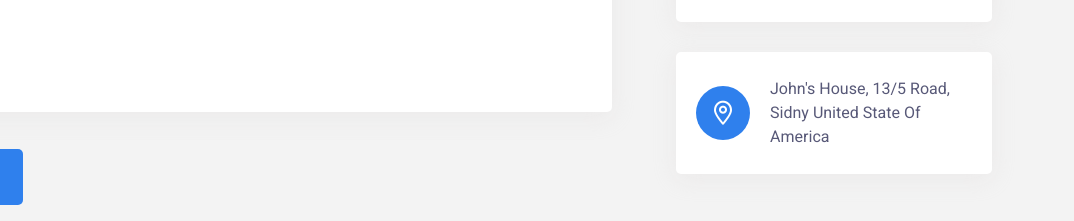
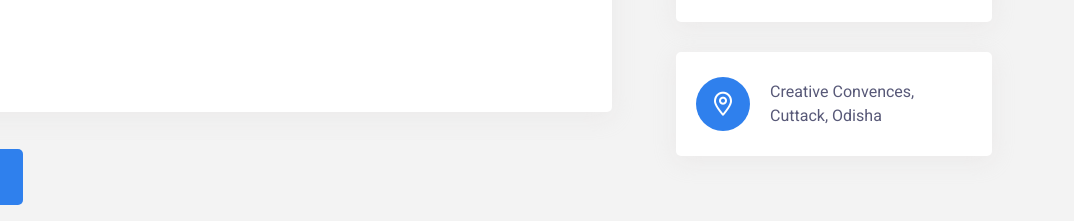
Before and after one commit to PRAGYAN-SAHOO/semicolon, a plain HTML site: page index.html in a window 1280 px wide. Shown: the part 3833-4054 px from the top of the page, 206-1280 px from the left. Drawn offline with Linux system fonts and the light colour scheme.

Commit message:
Update index.html

```diff
--- a/index.html
+++ b/index.html
@@ -416,7 +416,7 @@
                       <i class="lni lni-map-marker"></i>
                     </div>
                     <div class="text">
-                      <p>John's House, 13/5 Road, Sidny United State Of America</p>
+                      <p>Creative Convences, Cuttack, Odisha</p>
                     </div>
                   </div>
                 </div>
```
